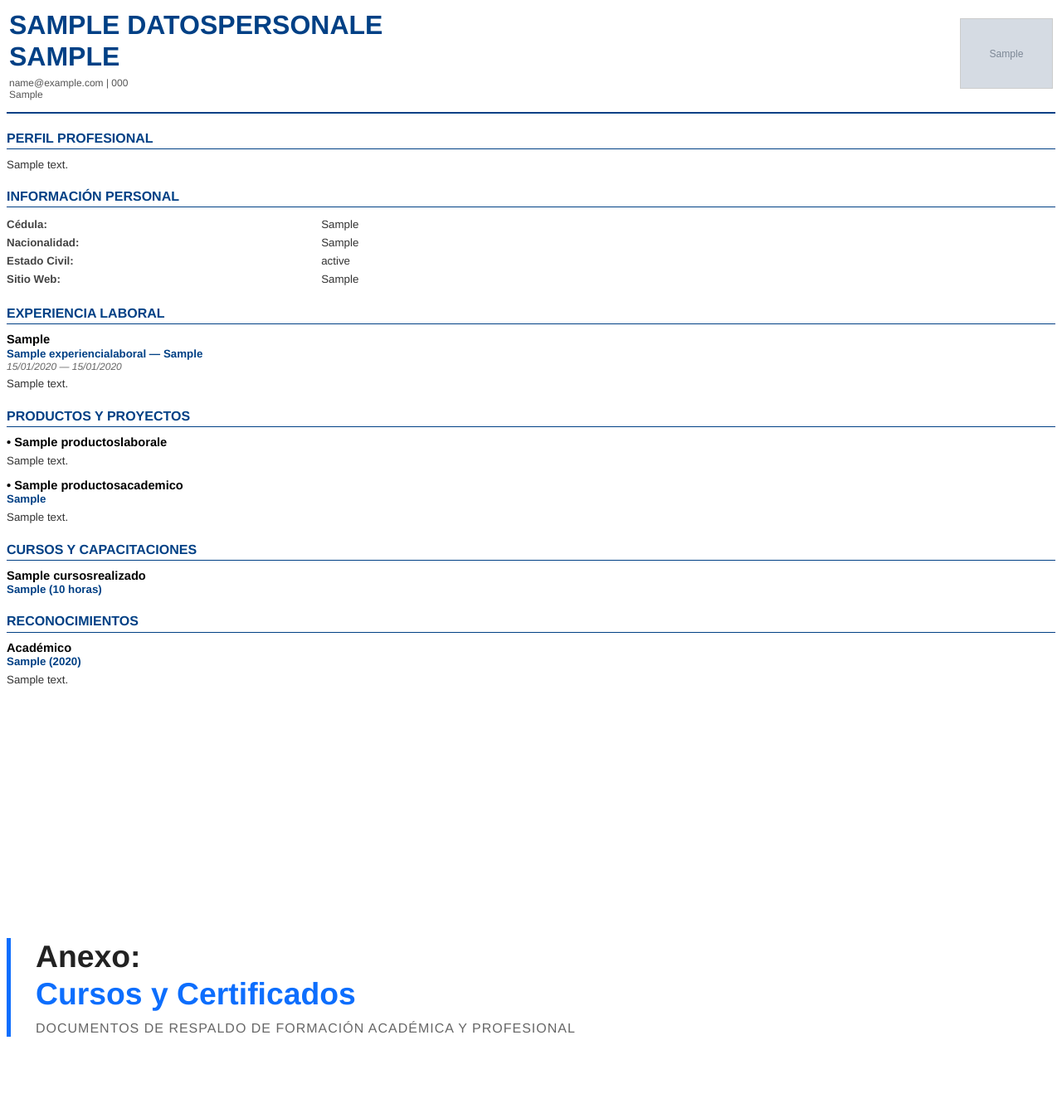
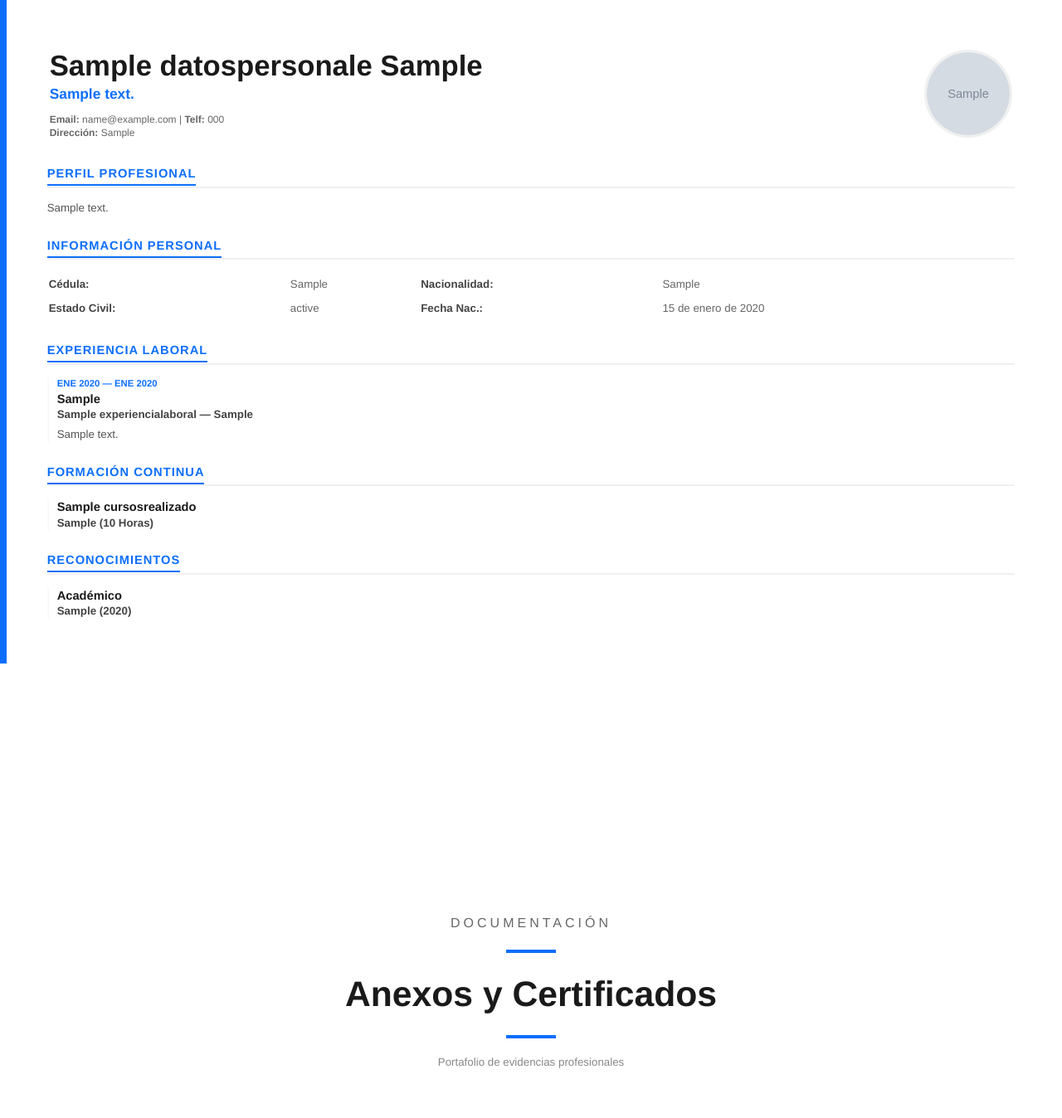
Before and after one commit to 10SEBASG01/CV-JANDRY-GUARANDA, a Django app: template Perfil/templates/cv_pdf_maestro.html in a window 1280 px wide. Shown: the whole page at 83% size. Before the commit the page ends 1250 px from the top, so only its background shows below. Run offline with Django 5.2, Linux system fonts and the light colour scheme; the template is opened without the code that fills it: values that come from a table or form of the project are taken from there, others are empty; tables that the repository leaves empty hold one stand-in row (values such as "Sample post"); grey boxes marked "Sample" are stand-in pictures.

Commit message:
Cuadrigesimo Sexto Commit Proyecto

```diff
--- a/Perfil/templates/cv_pdf_maestro.html
+++ b/Perfil/templates/cv_pdf_maestro.html
@@ -5,76 +5,113 @@
     <style>
         @page {
             size: letter;
-            margin: 1.5cm;
+            margin: 0; /* Quitamos margen global para el borde lateral */
         }
         body {
-            font-family: Helvetica, Arial, sans-serif;
+            font-family: 'Helvetica', Arial, sans-serif;
             color: #333;
-            line-height: 1.2;
+            line-height: 1.4;
             font-size: 10pt;
+            margin: 0;
+            padding: 0;
         }
 
-        /* Salto de página */
+        /* Barra lateral de diseño */
+        .sidebar-accent {
+            position: fixed;
+            left: 0;
+            top: 0;
+            bottom: 0;
+            width: 8px;
+            background-color: #0d6efd;
+        }
+
+        .content-wrapper {
+            margin-left: 1.5cm;
+            margin-right: 1.5cm;
+            margin-top: 1.5cm;
+            margin-bottom: 1.5cm;
+        }
+
         .page-break { display: block; page-break-before: always; }
 
-        /* Estilo Minimalista para el Anexo */
-        .anexo-minimal {
-            text-align: left;
-            margin-top: 8cm;
-            border-left: 5px solid #0d6efd; /* Solo una línea azul fina al costado */
-            padding-left: 30px;
+        /* Encabezado Estilizado */
+        .header-table { width: 100%; margin-bottom: 25px; }
+        .name { font-size: 26pt; font-weight: bold; color: #1a1a1a; line-height: 1; }
+        .job-title { color: #0d6efd; font-size: 13pt; font-weight: bold; margin-top: 5px; }
+        .contact-info { font-size: 9pt; color: #666; margin-top: 10px; }
+        .photo { width: 100px; height: 100px; border-radius: 50%; border: 3px solid #f0f0f0; }
+
+        /* Secciones con diseño de "Underline" parcial */
+        .section-title {
+            font-weight: bold;
+            text-transform: uppercase;
+            font-size: 11pt;
+            margin-top: 25px;
+            color: #0d6efd;
+            letter-spacing: 1px;
+            border-bottom: 2px solid #f0f0f0;
+            padding-bottom: 5px;
+            margin-bottom: 15px;
         }
-        .anexo-title {
-            font-size: 28pt;
+
+        .section-title span {
+            border-bottom: 2px solid #0d6efd;
+            padding-bottom: 5px;
+        }
+
+        /* Items de Experiencia y Educación */
+        .item-container { margin-bottom: 15px; padding-left: 10px; border-left: 2px solid #f8f9fa; }
+        .item-title { font-weight: bold; font-size: 11pt; color: #1a1a1a; }
+        .item-subtitle { color: #444; font-weight: 600; font-size: 10pt; }
+        .item-date { font-size: 8.5pt; color: #0d6efd; font-weight: bold; text-transform: uppercase; }
+        .item-desc { margin-top: 5px; text-align: justify; color: #555; }
+
+        /* Información Personal en cuadrícula */
+        .info-grid { width: 100%; margin-top: 10px; }
+        .info-label { font-weight: bold; color: #444; width: 25%; padding: 4px 0; }
+        .info-value { color: #666; padding: 4px 0; }
+
+        /* Portada de Anexo Elegante */
+        .anexo-page {
+            text-align: center;
+            padding-top: 9cm;
+        }
+        .anexo-line {
+            width: 60px;
+            height: 4px;
+            background-color: #0d6efd;
+            margin: 20px auto;
+        }
+        .anexo-text-main {
+            font-size: 32pt;
             font-weight: bold;
-            color: #222;
+            color: #1a1a1a;
             margin: 0;
         }
-        .anexo-subtitle {
+        .anexo-text-sub {
             font-size: 12pt;
             color: #666;
-            margin-top: 10px;
             text-transform: uppercase;
-            letter-spacing: 1px;
+            letter-spacing: 4px;
         }
-
-        /* Estilos del CV */
-        .header { width: 100%; border-bottom: 2px solid #004085; padding-bottom: 10px; margin-bottom: 20px; }
-        .name { font-size: 24pt; font-weight: bold; text-transform: uppercase; color: #004085; }
-        .contact-info { font-size: 9pt; color: #555; margin-top: 5px; }
-
-        .section-title {
-            font-weight: bold; text-transform: uppercase; font-size: 12pt;
-            margin-top: 20px; color: #004085; border-bottom: 1px solid #004085;
-            padding-bottom: 3px; margin-bottom: 10px;
-        }
-
-        .data-table { width: 100%; border-collapse: collapse; }
-        .label { font-weight: bold; width: 30%; padding: 3px 0; color: #444; }
-        .value { width: 70%; padding: 3px 0; }
-
-        .item-container { margin-bottom: 12px; }
-        .item-title { font-weight: bold; font-size: 11pt; color: #000; }
-        .item-subtitle { font-weight: bold; color: #004085; font-size: 10pt; }
-        .item-date { font-size: 9pt; color: #666; font-style: italic; }
-        .item-desc { margin-top: 5px; text-align: justify; line-height: 1.3; }
-
-        .photo-box { text-align: right; }
-        .photo { width: 110px; height: auto; border: 1px solid #ccc; }
     </style>
 </head>
 <body>
+    <div class="sidebar-accent"></div>
 
-    <table class="header">
+    <div class="content-wrapper">
+        <table class="header-table">
             <tr>
-            <td width="70%">
-                <div class="name">{{ perfil.nombres }}<br>{{ perfil.apellidos }}</div>
+                <td width="75%">
+                    <div class="name">{{ perfil.nombres }} {{ perfil.apellidos }}</div>
+                    <div class="job-title">{{ perfil.descripcionperfil|truncatechars:50 }}</div>
                     <div class="contact-info">
-                    {{ perfil.email_contacto }} | {{ perfil.telefonofijo }}<br>
-                    {{ perfil.direcciondomiciliaria }}
+                        <strong>Email:</strong> {{ perfil.email_contacto }} | <strong>Telf:</strong> {{ perfil.telefonofijo }}<br>
+                        <strong>Dirección:</strong> {{ perfil.direcciondomiciliaria }}
                     </div>
                 </td>
-            <td width="30%" class="photo-box">
+                <td width="25%" style="text-align: right;">
                     {% if perfil.fotoperfil %}
                         <img src="{{ perfil.fotoperfil.url }}" class="photo">
                     {% endif %}
@@ -82,74 +119,59 @@
             </tr>
         </table>
 
-    <div class="section-title">Perfil Profesional</div>
-    <div class="item-desc">{{ perfil.descripcionperfil }}</div>
+        <div class="section-title"><span>Perfil Profesional</span></div>
+        <div class="item-desc" style="border-left: none; padding-left: 0;">{{ perfil.descripcionperfil }}</div>
 
-    <div class="section-title">Información Personal</div>
-    <table class="data-table">
-        <tr><td class="label">Cédula:</td><td class="value">{{ perfil.numerocedula }}</td></tr>
-        <tr><td class="label">Nacionalidad:</td><td class="value">{{ perfil.nacionalidad }}</td></tr>
-        <tr><td class="label">Estado Civil:</td><td class="value">{{ perfil.estadocivil }}</td></tr>
-        {% if perfil.sitioweb %}
-        <tr><td class="label">Sitio Web:</td><td class="value">{{ perfil.sitioweb }}</td></tr>
-        {% endif %}
+        <div class="section-title"><span>Información Personal</span></div>
+        <table class="info-grid">
+            <tr>
+                <td class="info-label">Cédula:</td><td class="info-value">{{ perfil.numerocedula }}</td>
+                <td class="info-label">Nacionalidad:</td><td class="info-value">{{ perfil.nacionalidad }}</td>
+            </tr>
+            <tr>
+                <td class="info-label">Estado Civil:</td><td class="info-value">{{ perfil.estadocivil }}</td>
+                <td class="info-label">Fecha Nac.:</td><td class="info-value">{{ perfil.fechanacimiento }}</td>
+            </tr>
         </table>
 
-    <div class="section-title">Experiencia Laboral</div>
+        <div class="section-title"><span>Experiencia Laboral</span></div>
         {% for exp in items %}
             <div class="item-container">
+                <div class="item-date">
+                    {{ exp.fechainiciogestion|date:"M Y" }} — {% if exp.fechafingestion %}{{ exp.fechafingestion|date:"M Y" }}{% else %}Actualidad{% endif %}
+                </div>
                 <div class="item-title">{{ exp.cargodesempenado }}</div>
                 <div class="item-subtitle">{{ exp.nombrempresa }} — {{ exp.lugarempresa }}</div>
-            <div class="item-date">
-                {{ exp.fechainiciogestion|date:"d/m/Y" }} —
-                {% if exp.fechafingestion %}{{ exp.fechafingestion|date:"d/m/Y" }}{% else %}Actualidad{% endif %}
-            </div>
                 <div class="item-desc">{{ exp.descripcionfunciones }}</div>
             </div>
         {% endfor %}
 
-    {% if productos or productos_laborales %}
-    <div class="section-title">Productos y Proyectos</div>
-    {% for pl in productos_laborales %}
-        <div class="item-container">
-            <div class="item-title">• {{ pl.nombreproducto }}</div>
-            <div class="item-desc">{{ pl.descripcion }}</div>
-        </div>
-    {% endfor %}
-    {% for pa in productos %}
-        <div class="item-container">
-            <div class="item-title">• {{ pa.nombrerecurso }}</div>
-            <div class="item-subtitle">{{ pa.clasificador }}</div>
-            <div class="item-desc">{{ pa.descripcion }}</div>
-        </div>
-    {% endfor %}
-    {% endif %}
-
-    <div class="section-title">Cursos y Capacitaciones</div>
+        <div class="section-title"><span>Formación Continua</span></div>
         {% for curso in cursos %}
             <div class="item-container">
                 <div class="item-title">{{ curso.nombrecurso }}</div>
-            <div class="item-subtitle">{{ curso.entidadpatrocinadora }} ({{ curso.totalhoras }} horas)</div>
+                <div class="item-subtitle">{{ curso.entidadpatrocinadora }} ({{ curso.totalhoras }} Horas)</div>
             </div>
         {% endfor %}
 
         {% if reconocimientos %}
-    <div class="section-title">Reconocimientos</div>
+        <div class="section-title"><span>Reconocimientos</span></div>
         {% for rec in reconocimientos %}
             <div class="item-container">
                 <div class="item-title">{{ rec.tiporeconocimiento }}</div>
                 <div class="item-subtitle">{{ rec.entidadpatrocinadora }} ({{ rec.fechareconocimiento|date:"Y" }})</div>
-            <div class="item-desc">{{ rec.descripcionreconocimiento }}</div>
             </div>
         {% endfor %}
         {% endif %}
 
         <div class="page-break"></div>
-    <div class="anexo-minimal">
-        <div class="anexo-title">Anexo:</div>
-        <div class="anexo-title" style="color: #0d6efd;">Cursos y Certificados</div>
-        <p class="anexo-subtitle">Documentos de respaldo de formación académica y profesional</p>
+        <div class="anexo-page">
+            <div class="anexo-text-sub">Documentación</div>
+            <div class="anexo-line"></div>
+            <div class="anexo-text-main">Anexos y Certificados</div>
+            <div class="anexo-line"></div>
+            <p style="color: #888;">Portafolio de evidencias profesionales</p>
         </div>
-
+    </div>
 </body>
 </html>
```
Lines whose indentation alone changed are shown as unchanged.
